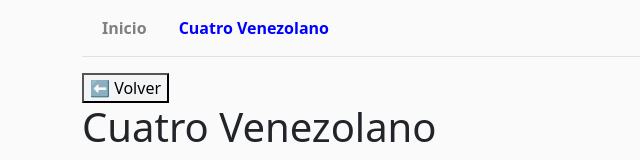
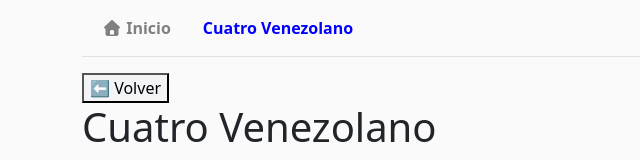
Before and after one commit to argenisosorio/afinador_app, a Nuxt app: page /cuatro in a window 1280 px wide. Shown: the top 160 px of the page, without its empty margins (0-640 px from the left). Built offline with nearby package versions, Linux system fonts and the light colour scheme.

Commit message:
feat(package): Agregado font-awesome al proyecto.

```diff
--- a/app/components/Navbar.vue
+++ b/app/components/Navbar.vue
@@ -3,7 +3,10 @@
     <nav class="navbar navbar-expand-lg border-bottom">
       <div class="container-fluid">
         <div class="navbar-nav flex-row">
-          <NuxtLink class="nav-link me-3" to="/">Inicio</NuxtLink>
+          <NuxtLink class="nav-link me-3" to="/">
+            <font-awesome-icon icon="fa-solid fa-house" />
+            Inicio
+          </NuxtLink>
           <NuxtLink class="nav-link" to="/cuatro">Cuatro Venezolano</NuxtLink>
         </div>
       </div>
--- a/app/pages/index.vue
+++ b/app/pages/index.vue
@@ -1,7 +1,6 @@
 <template>
   <div>
     <h1>Afinador de Cuerdas Automático</h1>
-
   </div>
 </template>
 
--- /dev/null
+++ b/app/plugins/fontawesome.ts
@@ -0,0 +1,14 @@
+import { library, config } from '@fortawesome/fontawesome-svg-core'
+import { FontAwesomeIcon } from '@fortawesome/vue-fontawesome'
+import { faUser, faHouse } from '@fortawesome/free-solid-svg-icons' // Importa los iconos que necesites
+
+// Esto evita que FontAwesome inserte su propio CSS automáticamente,
+// permitiendo que Nuxt lo maneje mejor y evitando saltos visuales (FOUC).
+config.autoAddCss = false
+
+// Añade los iconos a la librería
+library.add(faUser, faHouse)
+
+export default defineNuxtPlugin((nuxtApp) => {
+  nuxtApp.vueApp.component('font-awesome-icon', FontAwesomeIcon)
+})
--- a/nuxt.config.ts
+++ b/nuxt.config.ts
@@ -31,7 +31,8 @@ export default defineNuxtConfig({
   },
 
   css: [
-    'assets/css/main.css'
+    'assets/css/main.css',
+    '@fortawesome/fontawesome-svg-core/styles.css'
   ],
 
   modules: ['@nuxt/eslint'],
--- a/package.json
+++ b/package.json
@@ -11,6 +11,9 @@
     "lint": "eslint ."
   },
   "dependencies": {
+    "@fortawesome/fontawesome-svg-core": "^7.2.0",
+    "@fortawesome/free-solid-svg-icons": "^7.2.0",
+    "@fortawesome/vue-fontawesome": "^3.1.3",
     "@nuxt/eslint": "^1.15.1",
     "bootstrap": "^5.3.8",
     "nuxt": "^4.3.1",
```
Also changed, not shown: 1 other file (tests, documents, lock files or other folders).
